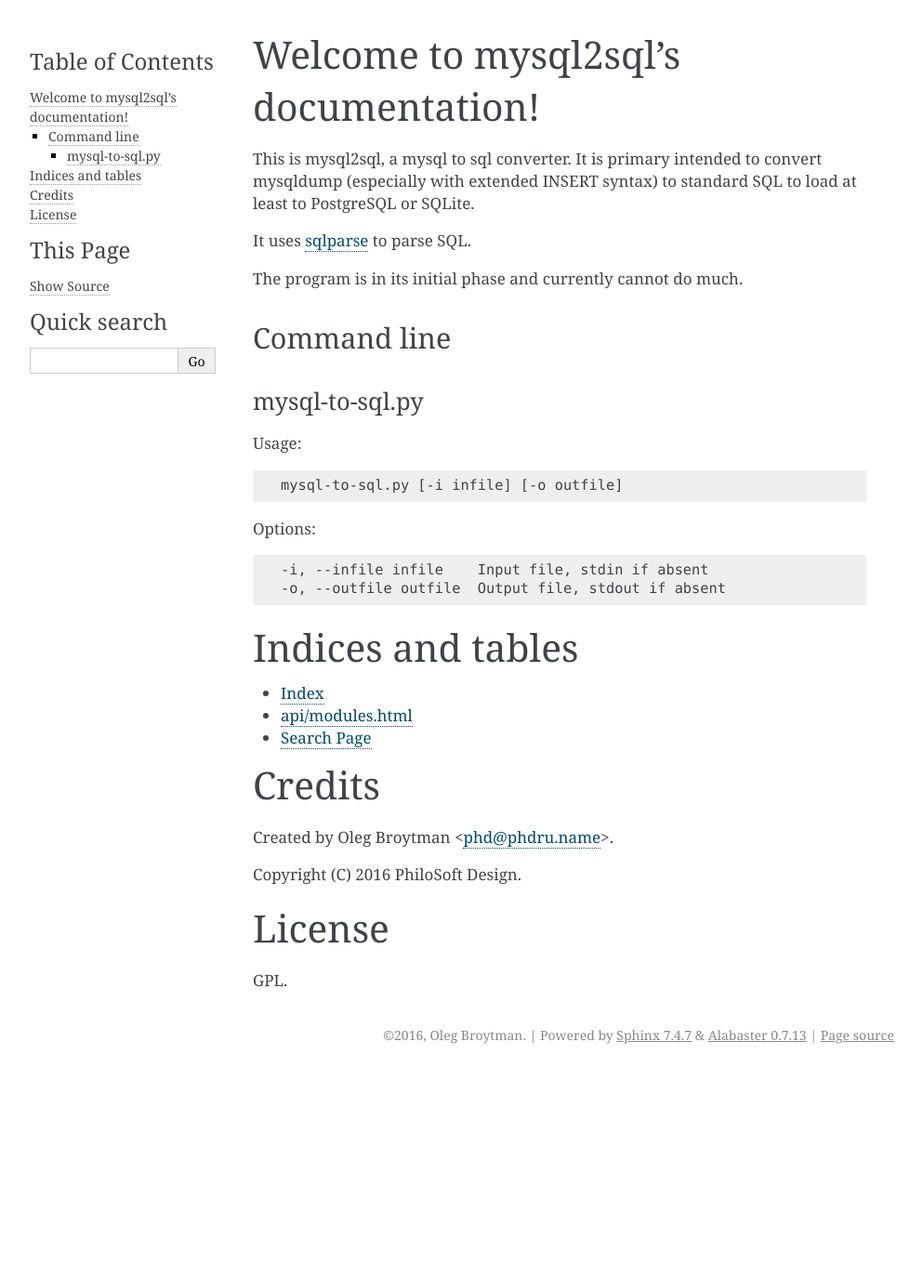
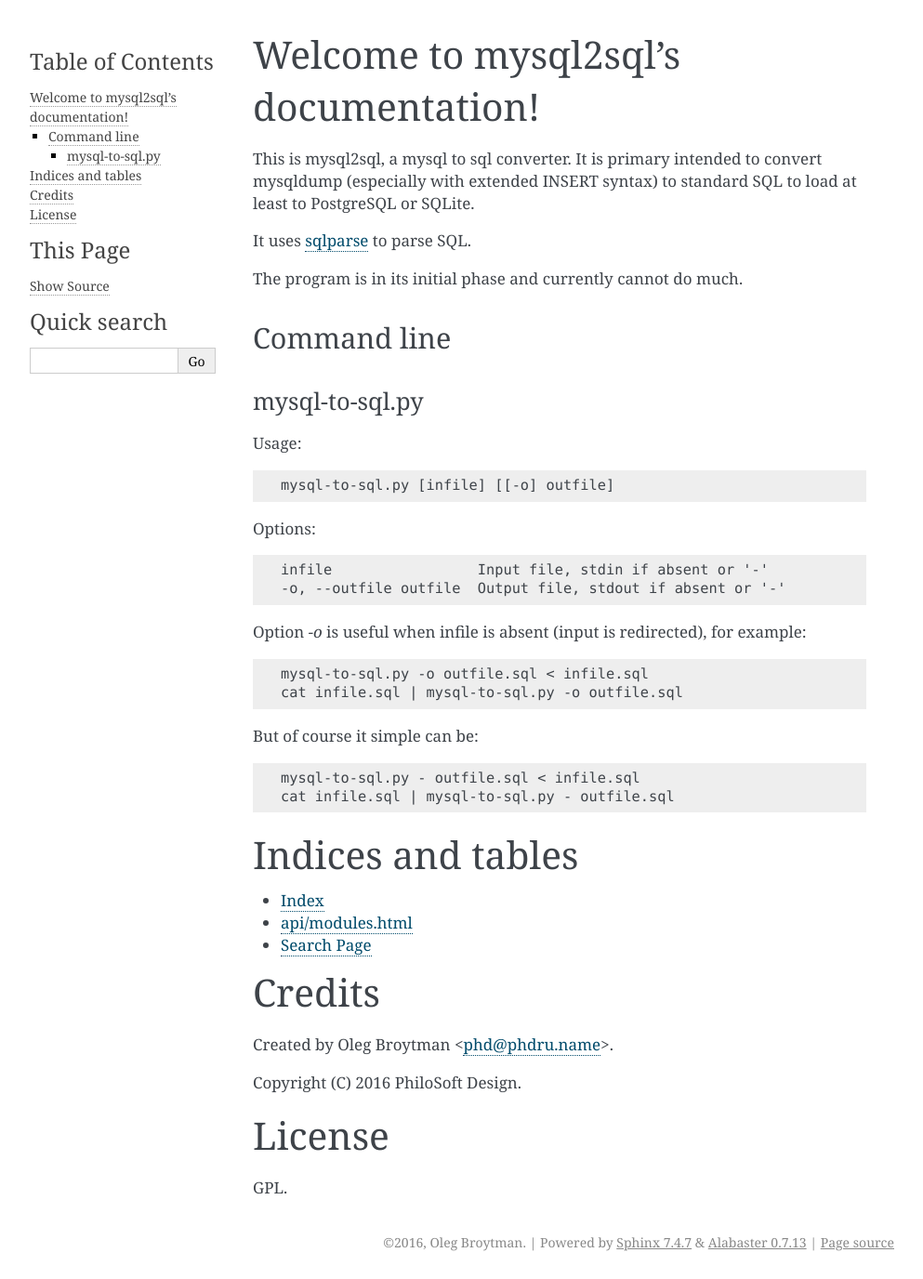
Before and after one commit to phdru/sqlconvert, a Sphinx documentation site: the page built from docs/index.rst, in a window 1280 px wide. Shown: the whole page at 93% size, without its empty margins (148-1141 px from the left). Built offline with Sphinx 7.4.7, drawn with Linux system fonts in a browser that asks for light colours; before the commit the page ends 1153 px from its top, so only the background shows below that.

Commit message:
Change arguments handling
Allow `-` to name stdin or stdout.
Input file is always the first argument, no need to use option `-i`.
Output file can be named with `-o` or as the second argument
but not both. Option `-o` is useful when there is no input file (input
is redirected, for example: `mysql-to-sql.py -o out.sql < in.sql`).

```diff
--- a/docs/index.rst
+++ b/docs/index.rst
@@ -25,12 +25,23 @@
 
 Usage::
 
-    mysql-to-sql.py [-i infile] [-o outfile]
+    mysql-to-sql.py [infile] [[-o] outfile]
 
 Options::
 
-    -i, --infile infile    Input file, stdin if absent
-    -o, --outfile outfile  Output file, stdout if absent
+    infile                 Input file, stdin if absent or '-'
+    -o, --outfile outfile  Output file, stdout if absent or '-'
+
+Option `-o` is useful when infile is absent (input is redirected), for
+example::
+
+    mysql-to-sql.py -o outfile.sql < infile.sql
+    cat infile.sql | mysql-to-sql.py -o outfile.sql
+
+But of course it simple can be::
+
+    mysql-to-sql.py - outfile.sql < infile.sql
+    cat infile.sql | mysql-to-sql.py - outfile.sql
 
 
 Indices and tables
```
Also changed, not shown: 1 other file.
